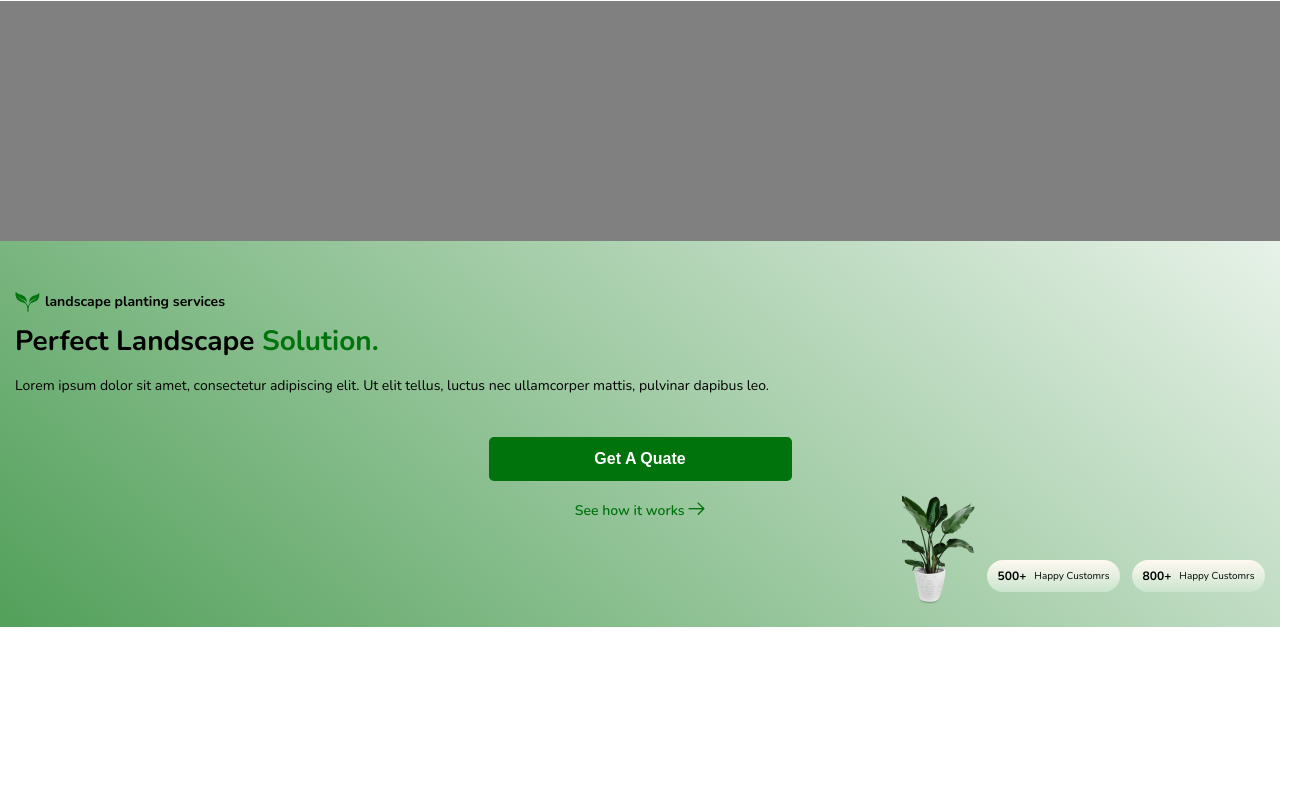
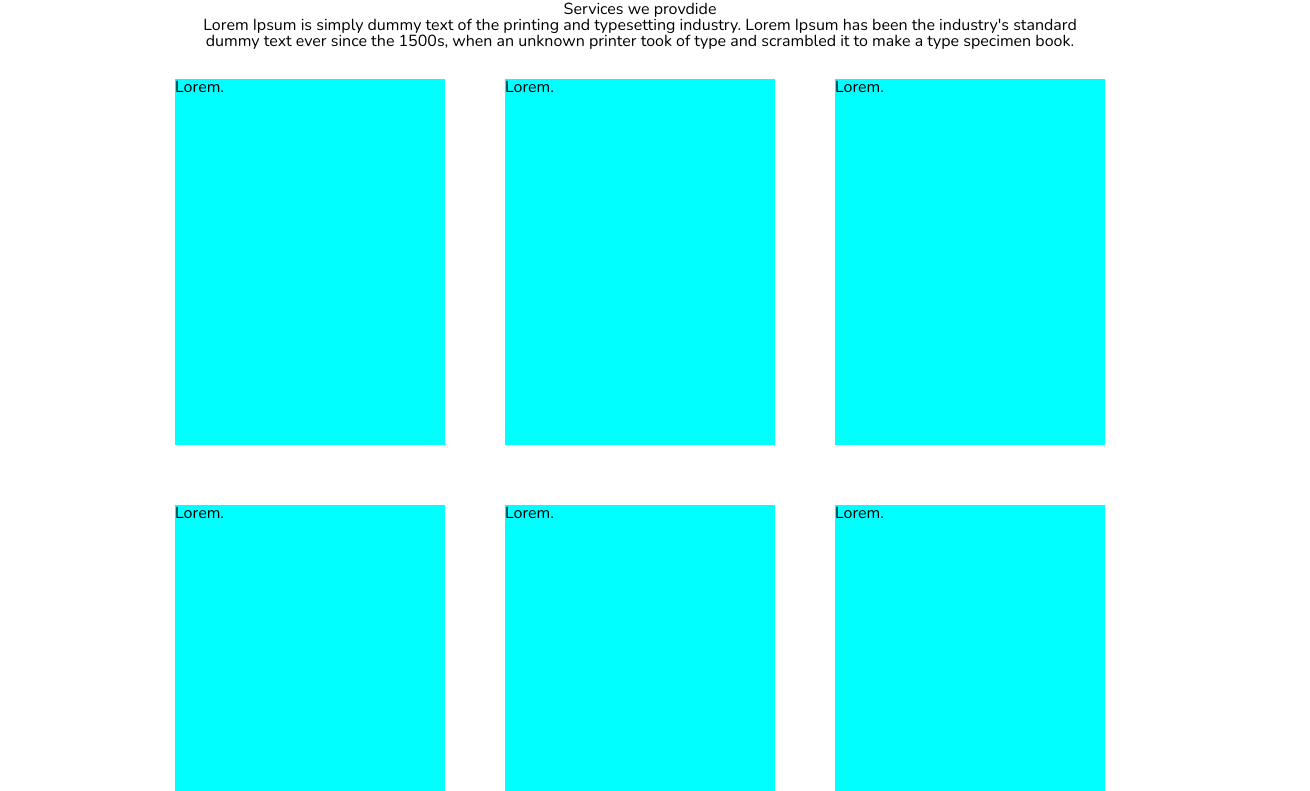
Before and after one commit to vladsolodov/Plants-site, a plain HTML site: page index.html in a window 1280 px wide. Shown: the part 124-915 px from the top of the page, 1310 px wide, since content can reach past the window. Before the commit the page ends 800 px from the top, so only its background shows below. Drawn offline with nearby package versions, Linux system fonts and the light colour scheme.

Commit message:
repair mistakes

```diff
--- a/index.html
+++ b/index.html
@@ -10,47 +10,56 @@
     <link rel="stylesheet" href="style.css">
 </head>
 <body>
-    <div class="container">
     <header class="header">
+        <div class="top-header">
+        <div class="container">
         <nav class="nav">
             <ul class="contacts">
-                <li class="item-contacts"><a href=""><img src="icons/Email.png" alt=""></a></li>
-                <li class="item-contacts"><a href=""><img src="icons/Vector.png" alt=""></a></li>
-                <li class="item-contacts"><a href=""><img src="icons/Location.png" alt=""></a></li>
+                <li class="item-contacts"><a href=""><img src="icons/email 1.svg" alt=""></a></li>
+                <li class="item-contacts"><a href=""><img src="icons/phone-call 1.svg" alt=""></a></li>
+                <li class="item-contacts"><a href=""><img src="icons/location 1.svg" alt=""></a></li>
             </ul>
             <div class="select-language"><a href="">English <img src="icons/Vector2.png" alt=""></a></div>
         </nav>
+    </div>
+</div>
+<div class="bottom-header">
+    <div class="container">
         <div class="nav-2">
+
             <div class="logo"><a href=""><img src="icons/1 LOGO.PNG" alt=""></a></div>
             <div class="nav-2-buttons">
                 <div class="call-button"><a href=""><img src="icons/Call Button.png" alt=""></a></div>
                 <div class="menu-button"><a href=""><img src="icons/Menu_1_.png" alt=""></a></div>
             </div>
         </div>
+    </div>
+</div>
     </header>
+
 <main>
-    <div class="img-block-1"></div>
+    <section class="services">
+        <div class="container">
+            <div class="row title-services"><h2>Services we provdide</h2></div>
+            <div class="row services-description"><span>Lorem Ipsum is simply dummy text of the printing and typesetting industry. Lorem Ipsum has been the industry's standard dummy text ever since the 1500s, when an unknown printer took of type and scrambled it to make a type specimen book.</span></div>
+            <div class="services">
+                <div class="service-item">Lorem.</div>
+                <div class="service-item">Lorem.</div>
+                <div class="service-item">Lorem.</div>
+                <div class="service-item">Lorem.</div>
+                <div class="service-item">Lorem.</div>
+                <div class="service-item">Lorem.</div>
+                <div class="service-item">Lorem.</div>
+                <div class="service-item">Lorem.</div>
+            </div>
+        </div>
+    </section>
 
-    <div class="information">
-        <div class="icon-tree"><img src="icons/Vector 3.png" alt=""><span>landscape planting services</span></div>
-        <h1><div class="title-information">Perfect Landscape
-            <span>Solution.</span></div></h1>
-            <div class="information-description">Lorem ipsum dolor sit amet, consectetur adipiscing elit. Ut elit tellus, luctus nec ullamcorper mattis, pulvinar dapibus leo.
-            </div>
-            <div class="call-to-action-block">
-            <button>Get A Quate</button>
-            <div class="information-how-it-works"><a href="">
-                <span>See how it works</span>
-                <img src="icons/Vector 4.png" alt="">
-            </a></div>
-            </div>
-            <div class="reviews">
-                <div class="image-flowerpot"><img src="icons/pngegg (6).png" alt=""></div>
-                <div class="happy-customers-sticker"><span>500+</span>Happy Customrs</div>
-                <div class="happy-customers-sticker"><span>800+</span>Happy Customrs</div>
-            </div>
-    </div>
+
 </main>
-</div>
+
+
+
+
 </body>
 </html>
--- a/style.scss
+++ b/style.scss
@@ -12,19 +12,32 @@ body{
 
 .container{
     width: 100%;
-margin: auto;
+    padding-left: 15px;
+    padding-right: 15px;
 }
 
-.nav{
+.row{
+    display: flex;
+}
+header{
+    width: 100%;
+
+}
+
+.top-header{
     background-color: $main-color-3;
 }
+
+.bottom-header{
+    $main-bg-color: #FFFFFF;
+}
+
 
 nav li{
     list-style-type: none;
 }
+
 .nav{
-    padding-left: 20px;
-    padding-right: 20px;
     height: 55px;
     display: flex;
     align-items: center;
@@ -32,14 +45,9 @@ list-style-type: none;
 }
 
 .nav-2{
-    padding-left: 15px;
-    padding-right: 15px;
-
     display: flex;
     align-items: center;
     justify-content: space-between;
-}
-.nav-2{
     background-color: $main-bg-color;
     height: 70px;
 }
@@ -51,11 +59,7 @@ list-style-type: none;
     text-decoration: none;
     color: white;
 }
-.nav-2{
-    display: flex;
-    justify-content: space-between;
-    align-items: center;
-}
+
 .nav-2-buttons{
     display: flex;
     justify-content: space-between;
@@ -63,107 +67,59 @@ list-style-type: none;
     gap: 40px;
 }
 
-.img-block-1{
-    height: 240px;
-    background-color: grey;
+.title-services{
+    display: flex;
+    justify-content: center;
 }
 
-.information{
-    padding-top: 50px;
-    padding-left: 15px;
-    padding-right: 15px;
-    background: linear-gradient(39.89deg, rgba(0, 115, 12, 0.81) -22.86%, rgba(251, 246, 238, 0) 116.18%);
+.services-description{
+text-align: center;
 }
 
-.icon-tree{
+
+
+.service-item{
+    background-color: aqua;
+    height: 116px;
+    width: 100%;
+}
+
+
+
+@media (min-width: 768px) {
+    .container{
+    width: 720px;
+    margin: auto;
+    }
+}
+
+@media (min-width: 1024px) {
+.container{
+    width: 960px;
+    margin: auto;
+    }
+    .services{
         display: flex;
-    align-items: center;
-    font-size: 14px;
-    font-weight: 700;
-    gap: 5px;
+        flex-wrap: wrap;
+        margin: 0 -30px;
+        }
+    .service-item{
+        height: 366px;
+        width: calc(33.33% - 60px);
+        background-color: aqua;
+        margin: 30px 30px 30px 30px;
+    }
+}
+
+@media (min-width: 1600px) {
+.container{
+        width: 1410px;
+        margin: auto;
+    }
+    .service-item{
+        height: 366px;
+        width: calc(25% - 60px);
+        margin: 30px 30px 30px 30px;
+    }
 
 }
-
-.title-information{
-    font-size: 28px;
-    font-weight: bold;
-    line-height: 38px;
-    margin-top: 10px;
-    margin-bottom: 15px;
-}
-
-.title-information span {
-    color: #00730C;
-}
-
-.information-description{
-    line-height: 22px;
-    font-size: 14px;
-    font-weight: 400px;
-
-}
-
-.call-to-action-block{
-    display: flex;
-    flex-direction: column;
-    align-items: center;
-}
-
-.information button{
-    width: 303px;
-    height: 44px;
-    border: 0px solid;
-    border-radius: 5px;
-    background-color: #00730C;
-    color: white;
-    font-size: 16px;
-    font-weight: 700;
-    margin-top: 40px;
-    margin-bottom: 20px;
-}
-
-.information-how-it-works{
-    font-size: 14px;
-    font-weight: 600;
-    line-height: 19.1px;
-
-}
-
-.information-how-it-works a{
-    text-decoration: none;
-    color: #00730C;
-}
-
-.reviews{
-    position: relative;
-    display: flex;
-    justify-content: flex-end;
-    gap: 12px;
-    margin-top: 40px;
-}
-.image-flowerpot{
-    position: absolute;
-    right: 290px;
-    top: -66px;
-
-}
-
-.happy-customers-sticker{
-    width: 133px;
-    height: 32px;
-    background: linear-gradient(180deg, #FFF8F1 0%, #CBE5CE 100%);
-    border: 0px;
-    border-radius: 32px;
-    font-size: 10px;
-    display: flex;
-    gap: 8px;
-    justify-content: center;
-    align-items: center;
-    font-weight: 400;
-    margin-bottom: 35px;
-}
-
-.happy-customers-sticker span{
-    font-weight: 700;
-    font-size: 12px;
-}
```
Also changed, not shown: _media-queries.scss (added), icons/email 1.svg (added), icons/location 1.svg (added), icons/phone-call 1.svg (added), style.css, 1 other file. Lines whose indentation alone changed are shown as unchanged.
